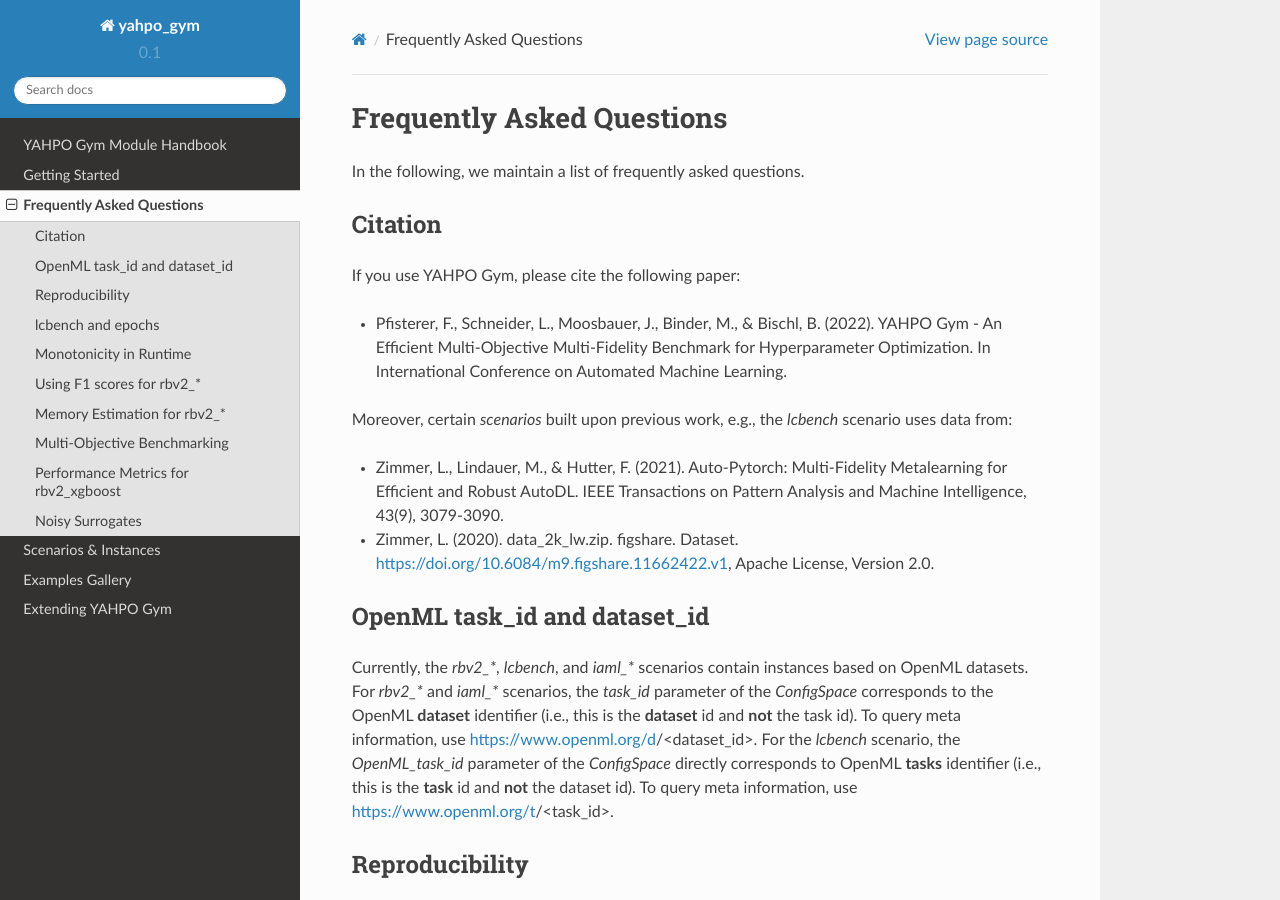
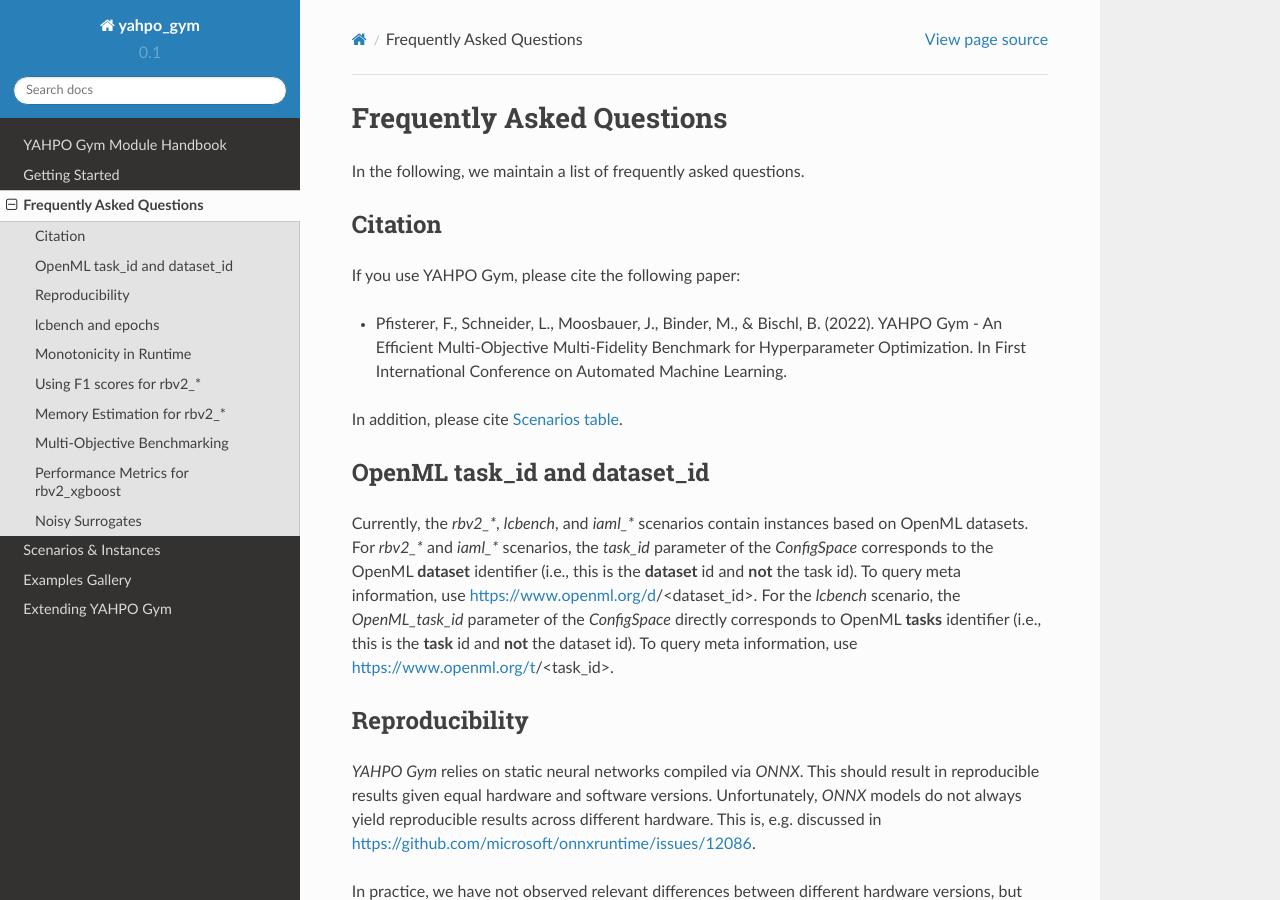
Before and after one commit to slds-lmu/yahpo_gym, a Sphinx documentation site: the page built from yahpo_gym/docs/source/frequently_asked.rst, in a window 1280 px wide and 900 px high. Built offline with Sphinx 7.4.7 and the Read the Docs theme 2.0.0, drawn with Linux system fonts in a browser that asks for light colours.

Commit message:
update faq

```diff
--- a/yahpo_gym/docs/source/frequently_asked.rst
+++ b/yahpo_gym/docs/source/frequently_asked.rst
@@ -8,13 +8,9 @@
 
 If you use YAHPO Gym, please cite the following paper:
 
-* Pfisterer, F., Schneider, L., Moosbauer, J., Binder, M., & Bischl, B. (2022). YAHPO Gym - An Efficient Multi-Objective Multi-Fidelity Benchmark for Hyperparameter Optimization. In International Conference on Automated Machine Learning.
+* Pfisterer, F., Schneider, L., Moosbauer, J., Binder, M., & Bischl, B. (2022). YAHPO Gym - An Efficient Multi-Objective Multi-Fidelity Benchmark for Hyperparameter Optimization. In First International Conference on Automated Machine Learning.
 
-Moreover, certain `scenarios` built upon previous work, e.g., the `lcbench` scenario uses data from:
-
-* Zimmer, L., Lindauer, M., & Hutter, F. (2021). Auto-Pytorch: Multi-Fidelity Metalearning for Efficient and Robust AutoDL. IEEE Transactions on Pattern Analysis and Machine Intelligence, 43(9), 3079-3090.
-
-* Zimmer, L. (2020). data_2k_lw.zip. figshare. Dataset. https://doi.org/10.6084/m9.figshare.11662422.v1, Apache License, Version 2.0.
+In addition, please cite `Scenarios table <https://slds-lmu.github.io/yahpo_gym/scenarios.html>`_.
 
 OpenML task_id and dataset_id
 =======================
```
